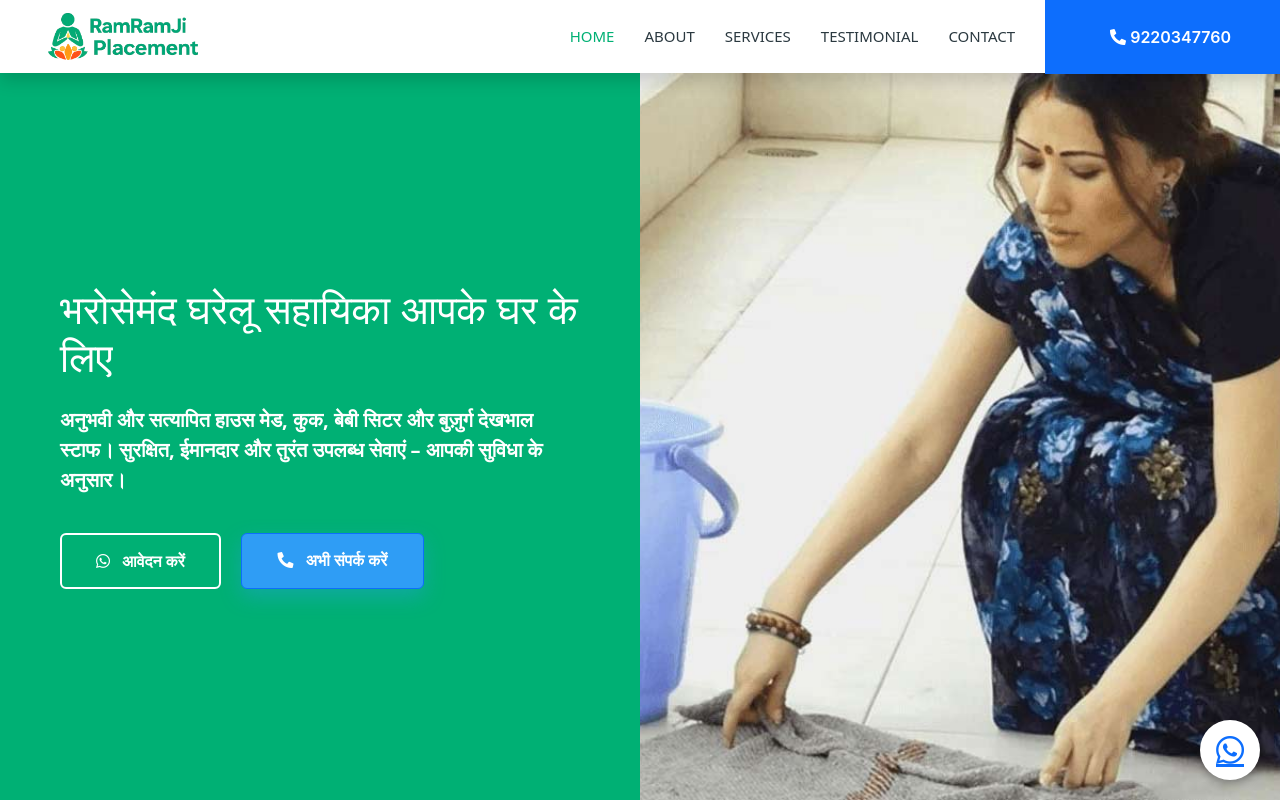
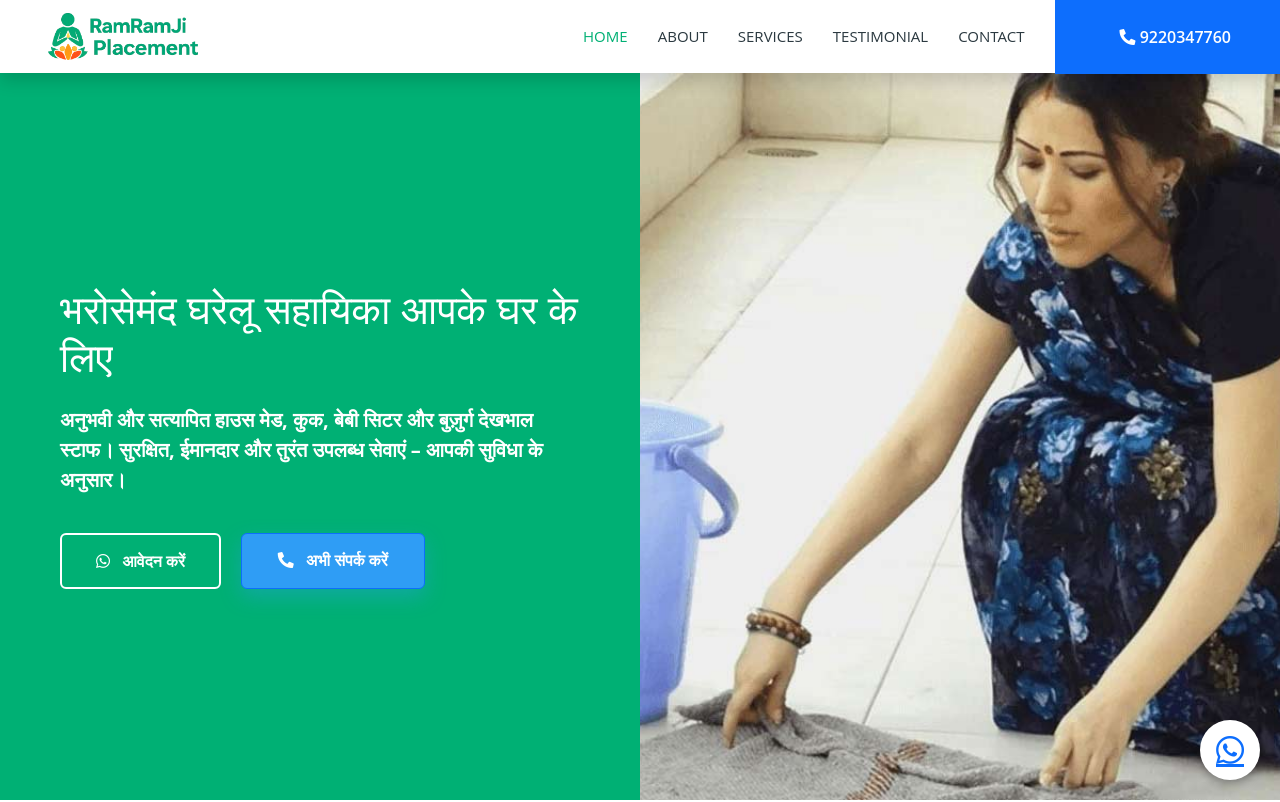
Before and after one commit to gulshangaurjagsur/ramramjiplacement, a plain HTML site: page index.html in a window 1280 px wide. Shown: the top 802 px of the page. Drawn offline with nearby package versions, Linux system fonts and the light colour scheme.

Commit message:
website uploaded

```diff
--- a/css/style.css
+++ b/css/style.css
@@ -13,7 +13,12 @@
     bottom: 45px;
     z-index: 99;
 }
-
+body {
+  font-family: "Open Sans", sans-serif;
+  font-weight: 400;
+  font-size: 1rem;
+  overflow-x: hidden;
+}
 
 /*** Spinner ***/
 #spinner {
@@ -32,7 +37,6 @@
 
 /*** Button ***/
 .btn {
-    font-family: 'Inter', sans-serif;
     font-weight: 600;
     transition: .5s;
 }
```
